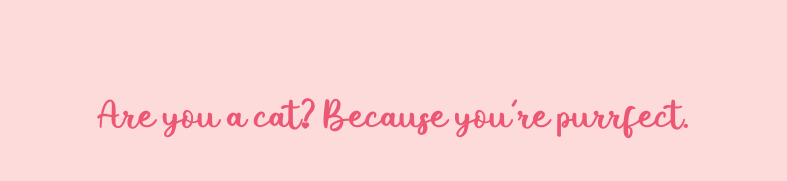
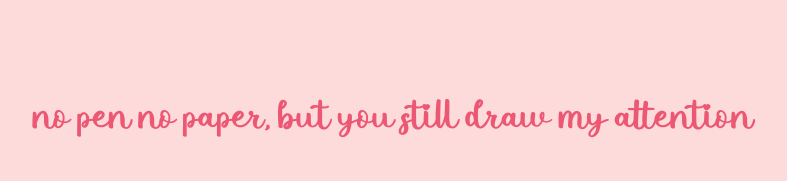
Before and after one commit to HarshK200/Valentine-thingi, a plain HTML site: page index.html in a window 1280 px wide. Shown: the top 181 px of the page, without its empty margins (247-1034 px from the left). Drawn offline with Linux system fonts and the light colour scheme.

Commit message:
changed the pickup line

```diff
--- a/index.html
+++ b/index.html
@@ -10,7 +10,7 @@
 
   <body>
     <div class="outer-container">
-      <h2 class="date-text">Are you a cat? Because you’re purrfect.</h2>
+      <h2 class="date-text">no pen no paper, but you still draw my attention</h2>
       <h2 class="date-text">Like my rizz? Let's go on a date</h2>
 
       <div class="cat-gif">
```
